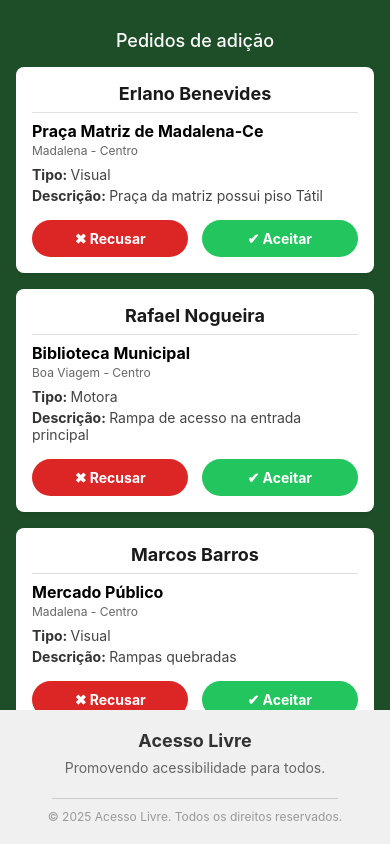
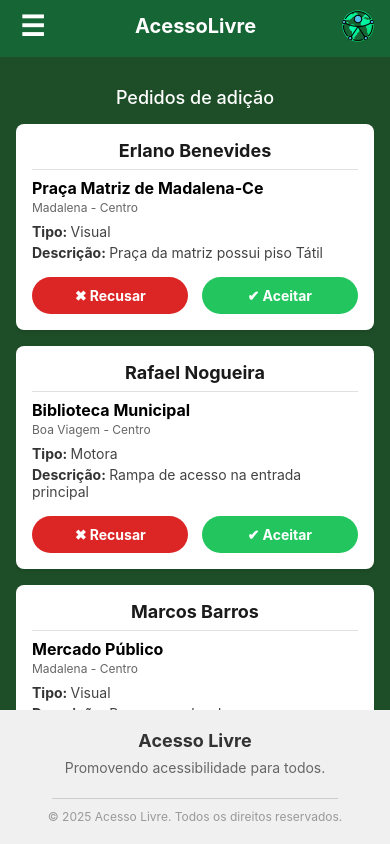
Before and after one commit to Erlanoep13/AcessoLivre-Mobile, a React Native app: screen / in a window 390 px wide. Built offline with nearby package versions, Linux system fonts and the light colour scheme.

Commit message:
Adicionando navbar com menu hambúrguer

```diff
--- a/App.jsx
+++ b/App.jsx
@@ -2,11 +2,14 @@ import React from 'react';
 import { View, StyleSheet } from 'react-native';
 import { AdditionRequests } from './src/pages/Admin/AdditionRequests';
 import { Footer } from './src/components/Footer';
+import { Navbar } from './src/components/Navbar';
+
 
 export default function App() {
   return (
     <View style={styles.container}>
 
+      <Navbar />
       <AdditionRequests />
       <Footer />
 
--- a/package.json
+++ b/package.json
@@ -11,6 +11,7 @@
   "dependencies": {
     "expo": "~54.0.23",
     "expo-status-bar": "~3.0.8",
+    "express": "^5.1.0",
     "react": "19.1.0",
     "react-native": "0.81.5"
   },
--- /dev/null
+++ b/src/components/Navbar.jsx
@@ -0,0 +1,73 @@
+import React, { useState } from 'react';
+import { View, Text, StyleSheet, TouchableOpacity, Image } from 'react-native';
+import { Sidebar } from './Sidebar'; // Importando o arquivo que criamos acima
+
+export function Navbar() {
+  // Estado para controlar se o menu está visível ou não
+  const [menuVisible, setMenuVisible] = useState(false);
+
+  return (
+    <View style={styles.container}>
+
+      {/* Componente do Menu Lateral (Fica escondido até menuVisible ser true) */}
+      <Sidebar
+        visible={menuVisible}
+        onClose={() => setMenuVisible(false)}
+      />
+
+      {/* Botão Menu (Hambúrguer) */}
+      {/* Ao clicar, mudamos o estado para true */}
+      <TouchableOpacity
+        activeOpacity={0.7}
+        style={styles.menuButton}
+        onPress={() => setMenuVisible(true)}
+      >
+        <Text style={styles.menuText}>☰</Text>
+      </TouchableOpacity>
+
+      {/* Título */}
+      <Text style={styles.title}>AcessoLivre</Text>
+
+      {/* Logo Imagem */}
+      <TouchableOpacity activeOpacity={0.7}>
+        <Image
+          source={require('../../assets/AcessoLivre.png')}
+          style={styles.logo}
+        />
+      </TouchableOpacity>
+
+    </View>
+  );
+}
+
+const styles = StyleSheet.create({
+  container: {
+    backgroundColor: '#166534',
+    width: '100%',
+    flexDirection: 'row',
+    justifyContent: 'space-between',
+    alignItems: 'center',
+    paddingHorizontal: 16,
+    paddingBottom: 10,
+    paddingTop: 5,
+    elevation: 4,
+  },
+  menuButton: {
+    padding: 4,
+  },
+  menuText: {
+    fontSize: 28, // Aumentei um pouco para ficar mais fácil de clicar
+    color: '#FFF',
+    fontWeight: 'bold',
+  },
+  title: {
+    fontSize: 20,
+    fontWeight: 'bold',
+    color: '#FFF',
+  },
+  logo: {
+    width: 32,
+    height: 32,
+    borderRadius: 16,
+  }
+});
--- /dev/null
+++ b/src/components/Sidebar.jsx
@@ -0,0 +1,146 @@
+import React, { useEffect, useRef } from 'react';
+import {
+  View,
+  Text,
+  StyleSheet,
+  Modal,
+  TouchableOpacity,
+  Animated,
+  Dimensions
+} from 'react-native';
+// Importando os ícones (Lupa, Estrela, etc.)
+import { Feather } from '@expo/vector-icons';
+
+const screenWidth = Dimensions.get('window').width;
+
+export function Sidebar({ visible, onClose }) {
+  const slideAnim = useRef(new Animated.Value(-screenWidth)).current;
+
+  useEffect(() => {
+    if (visible) {
+      Animated.timing(slideAnim, {
+        toValue: 0,
+        duration: 300,
+        useNativeDriver: true,
+      }).start();
+    } else {
+      slideAnim.setValue(-screenWidth);
+    }
+  }, [visible]);
+
+  return (
+    <Modal
+      animationType="fade"
+      transparent={true}
+      visible={visible}
+      onRequestClose={onClose}
+    >
+      <View style={styles.overlay}>
+
+        <Animated.View
+          style={[
+            styles.menuContainer,
+            { transform: [{ translateX: slideAnim }] }
+          ]}
+        >
+
+          <View style={styles.header}>
+            <Text style={styles.title}>AcessoLivre</Text>
+            <TouchableOpacity onPress={onClose}>
+              {/* Troquei o "X" por um ícone de fechar mais bonito */}
+              <Feather name="x" size={24} color="#666" />
+            </TouchableOpacity>
+          </View>
+
+          <View style={styles.divider} />
+
+          {/* Opção: Pesquisar */}
+          <TouchableOpacity style={styles.menuItem} onPress={onClose}>
+            <Feather name="search" size={20} color="#333" style={styles.icon} />
+            <Text style={styles.menuText}>Pesquisar</Text>
+          </TouchableOpacity>
+
+          {/* Opção: Favoritos */}
+          <TouchableOpacity style={styles.menuItem} onPress={onClose}>
+            <Feather name="star" size={20} color="#333" style={styles.icon} />
+            <Text style={styles.menuText}>Favoritos</Text>
+          </TouchableOpacity>
+
+          {/* Opção: Login */}
+          <TouchableOpacity style={styles.menuItem} onPress={onClose}>
+            <Feather name="user" size={20} color="#333" style={styles.icon} />
+            <Text style={styles.menuText}>Login</Text>
+          </TouchableOpacity>
+
+          {/* Opção: Criar Conta */}
+          <TouchableOpacity style={styles.menuItem} onPress={onClose}>
+            <Feather name="plus" size={20} color="#333" style={styles.icon} />
+            <Text style={styles.menuText}>Criar Conta</Text>
+          </TouchableOpacity>
+
+        </Animated.View>
+
+        <TouchableOpacity
+          style={styles.transparentArea}
+          onPress={onClose}
+          activeOpacity={1}
+        />
+
+      </View>
+    </Modal>
+  );
+}
+
+const styles = StyleSheet.create({
+  overlay: {
+    flex: 1,
+    flexDirection: 'row',
+    backgroundColor: 'rgba(0,0,0,0.5)',
+  },
+  menuContainer: {
+    width: '75%', // Aumentei um pouquinho pra caber bem texto+icone
+    backgroundColor: '#FFF',
+    padding: 20,
+    height: '100%',
+    shadowColor: "#000",
+    shadowOffset: { width: 0, height: 2 },
+    shadowOpacity: 0.25,
+    shadowRadius: 3.84,
+    elevation: 5,
+  },
+  transparentArea: {
+    width: '25%',
+    height: '100%',
+  },
+  header: {
+    flexDirection: 'row',
+    justifyContent: 'space-between',
+    alignItems: 'center',
+    marginTop: 30,
+    marginBottom: 20,
+  },
+  title: {
+    fontSize: 24,
+    fontWeight: 'bold',
+    color: '#166534',
+  },
+  divider: {
+    height: 1,
+    backgroundColor: '#ccc',
+    marginBottom: 10,
+  },
+  menuItem: {
+    flexDirection: 'row', // IMPORTANTE: Deixa ícone e texto lado a lado
+    alignItems: 'center', // Centraliza verticalmente
+    paddingVertical: 15,
+    borderBottomWidth: 1,
+    borderBottomColor: '#f0f0f0',
+  },
+  icon: {
+    marginRight: 15, // Espaço entre o ícone e o texto
+  },
+  menuText: {
+    fontSize: 16,
+    color: '#333',
+  }
+});
```
Also changed, not shown: assets/AcessoLivre.png (added), 1 other file (tests, documents, lock files or other folders).
